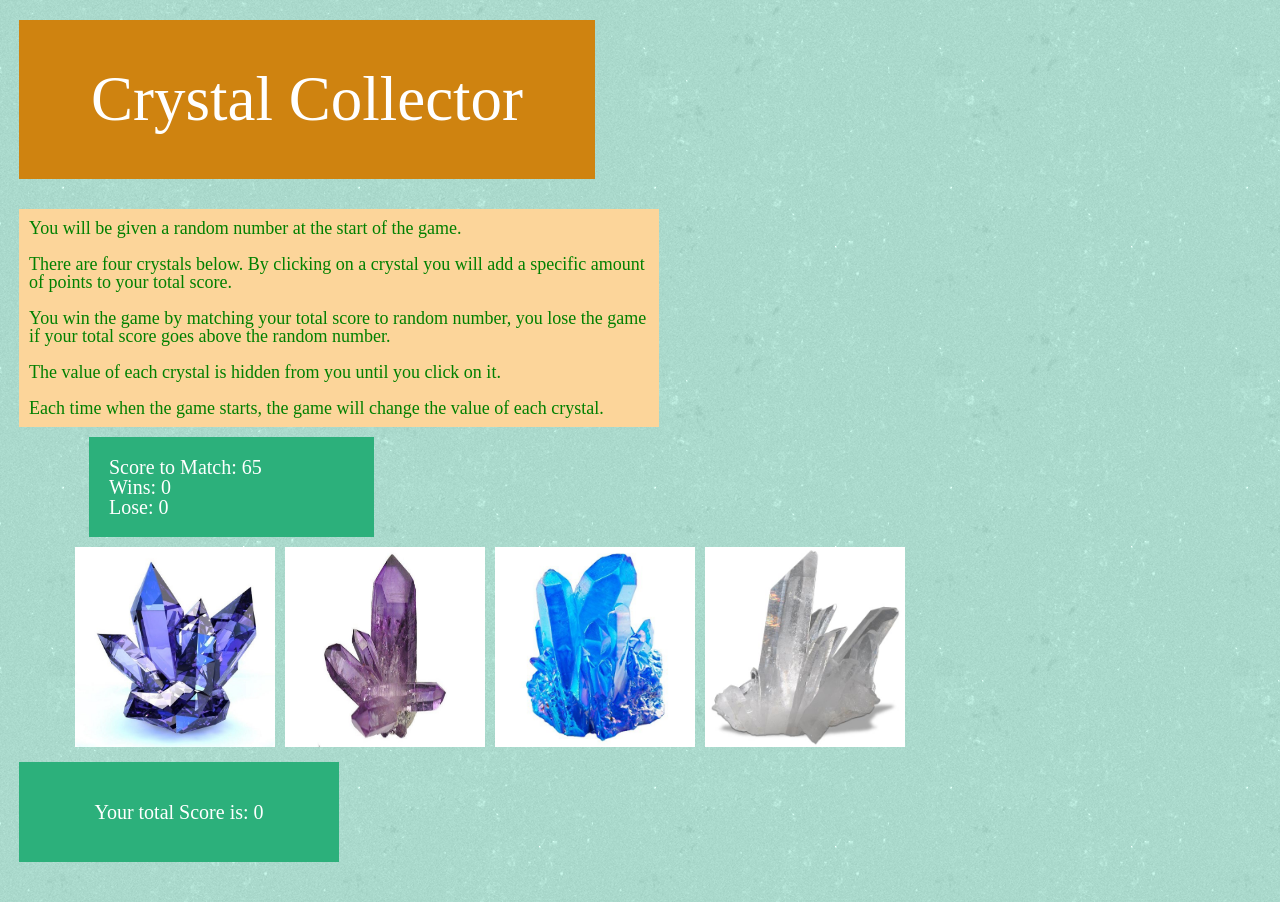
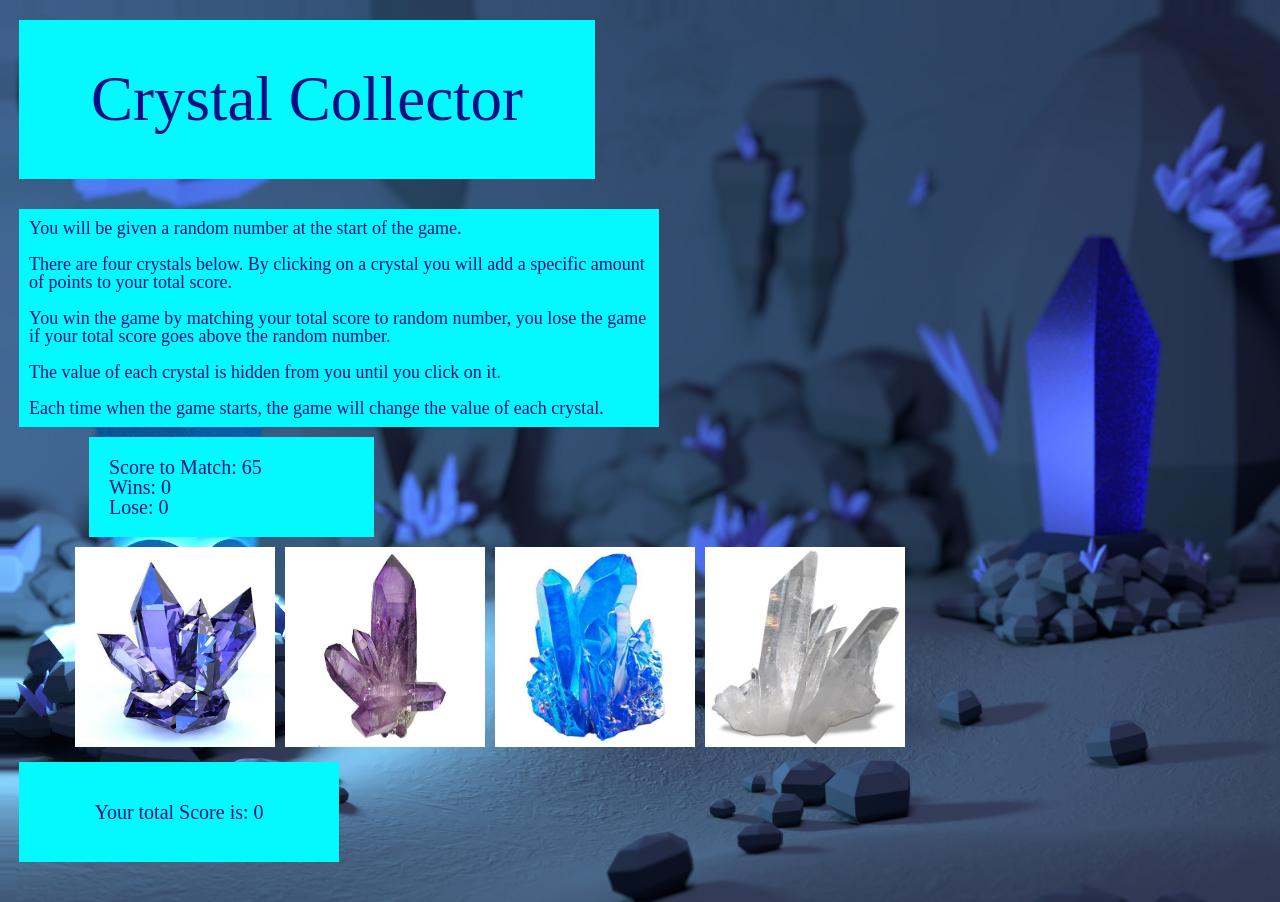
Before and after one commit to JeffOstrom/CrystalHunter, a plain HTML site: page index.html in a window 1280 px wide. Drawn offline with nearby package versions, Linux system fonts and the light colour scheme.

Commit message:
updated background/css

```diff
--- a/assets/css/style.css
+++ b/assets/css/style.css
@@ -1,5 +1,5 @@
 body {
-	 background: url("../Images/green.png");
+	 background: url("../Images/Cave.jpg");
 	 border-width: 100px;
 }
 
@@ -15,13 +15,13 @@ body {
     width: 200px;
 }
 
-/*Jumbotron header*/
+/*Jumbotron header #CF8310*/
 .jumbotron {
 	width: 45%;
     margin-left: 19px;
     text-align: center;
-    background-color: #CF8310;
-    color: white;
+    background-color: #02FAFE;
+    color: #030F88;
     margin-top: 20px;
 }
 /* Font size*/
@@ -29,21 +29,21 @@ h1 {
 	font-size: 20px;
 }
 
-/* Main instructions game*/
+/* Main instructions game #FCD59A*/
 .instruct {
-	background-color: #FCD59A;
+	background-color: #02FAFE;
     width: 50%;
     margin-left: 19px;
-    color: green;
+    color: #030F88;
     font-size: 18px;
     padding: 10px;
 }
 
-/* Bottom total score box*/
+/* Bottom total score box #2CB07B*/
 #total {
-	background-color: #2CB07B;
+	background-color: #02FAFE;
 	margin-left: 19px;
-	color: white;
+	color: #030F88;
 	width: 25%;
     padding: 40px;
     margin-top: 10px;
@@ -52,9 +52,9 @@ h1 {
 }
 
 #scoreM{
-	background-color: #2CB07B;
+	background-color: #02FAFE;
     margin-left: 19px;
-    color: white;
+    color: #030F88;
     width: 25%;
     padding: 20px;
     margin-top: 10px;
```
Also changed, not shown: index.html (+0 -12 lines), assets/Images/Cave.jpg (added), assets/Images/Cave3.jpg (added), assets/Images/Crystalcave.jpg (added), assets/Images/cave2.jpg (added).
